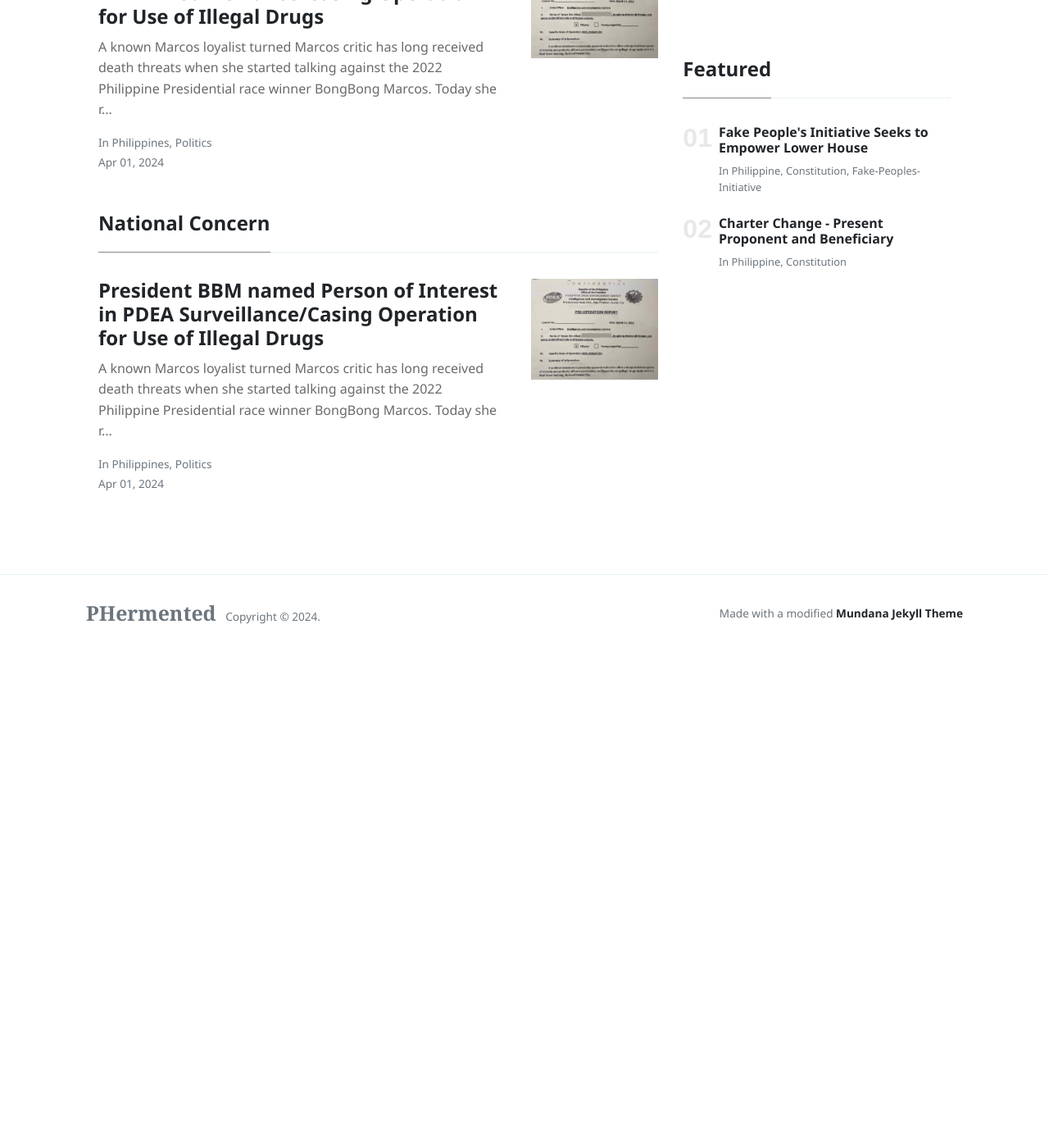
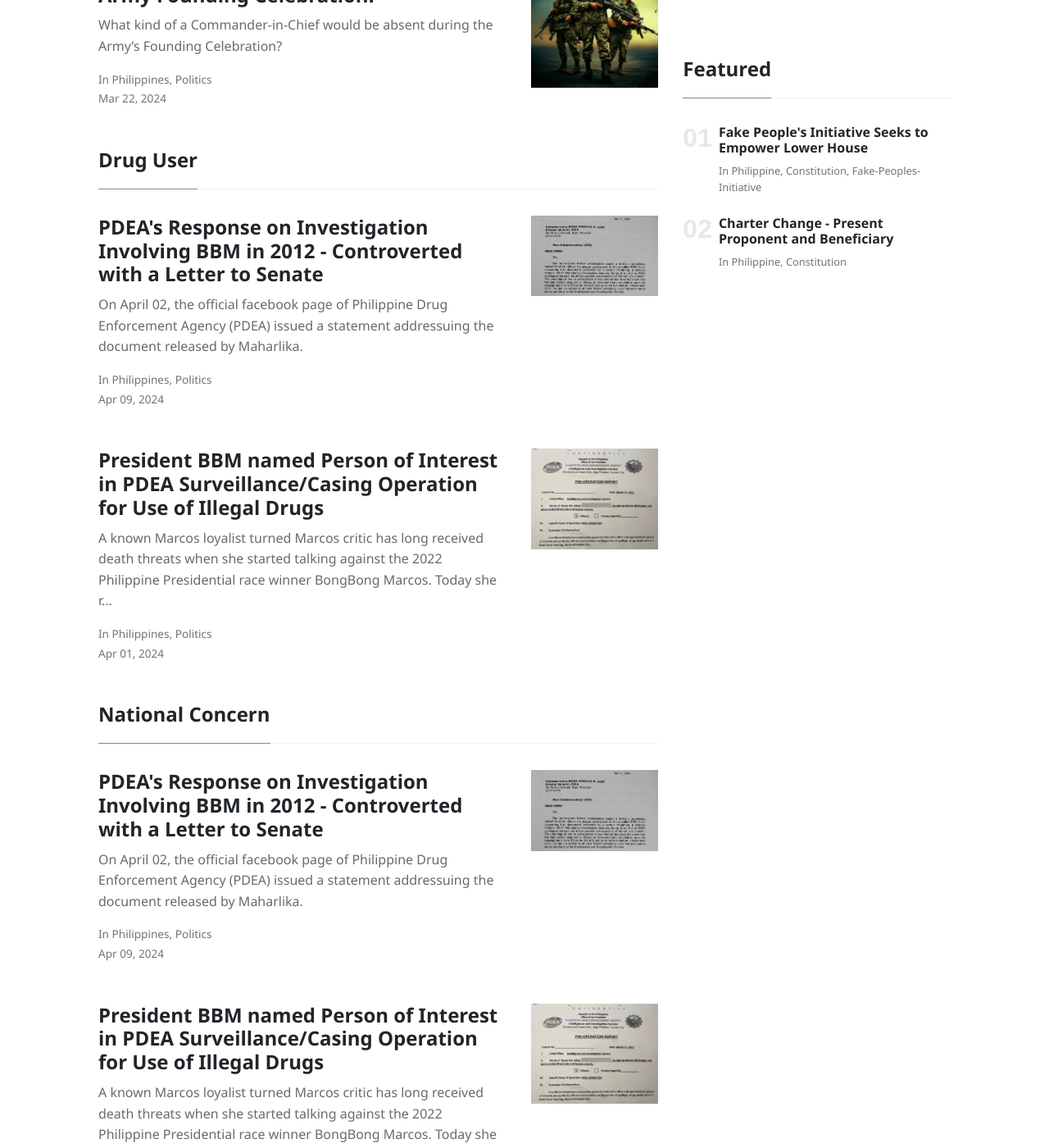
Before and after one commit to nilsinenomine/phermented, a Jekyll site: the page built from _pages/tags.html, in a window 1280 px wide and 1400 px high, scrolled down 7844 px. Shown: the whole window at 82% size. Built offline with Jekyll 4.4.1, drawn with Linux system fonts in a browser that asks for light colours; nearby versions of some CDN libraries; before the commit the page ends 8639 px from its top, so only the background shows below that; some of the changed text lies outside the part shown.

Commit message:
PDEA AI Response Absured and Controverted

```diff
--- /dev/null
+++ b/_posts/2024-04-09-pdea-ai-response-absurd-controverted.md
@@ -0,0 +1,38 @@
+---
+layout: post
+author: nil
+title: "PDEA's Response on Investigation Involving BBM in 2012 - Controverted with a Letter to Senate"
+category:
+- philippines
+- politics
+tags:
+- "BBM Resign"
+- "Drug User"
+- "National Concern"
+image: assets/images/document-authorship/letter-to-senate.jpg
+---
+
+On April 02, the official facebook page of Philippine Drug Enforcement Agency (PDEA) issued a statement addressuing the [document released by Maharlika.]({% post_url 2024-04-01-bbm-poi-narco-user-pdea %})
+
+Below is [PDEA's response][pdea-addresses-maharlika-released] through their page.
+
+![PDEA's Response][pdea-response]
+
+PDEA's response that it is AI generated is absurd and plain stupid. Any half-decent forger can create the kind of document that Maharlika released. One only needs to recall how Quiapo used to be home or source of more complicated document that Maharlika showed and released.
+
+It however lent weight to how vast the network is against those who are abusing power. They are ready to leak important information to certain individuals, in the name of righting wrongs and for justice. They even leaked that the response to allegations to BBM's drug use will utilize blaming or pointing to generative AI.
+
+So, how was it controverted? Read for yourselves.
+
+![Letter to Senate by Request Author][letter-to-senate-doc-author-01]
+
+![Letter to Senate by Request Author][letter-to-senate-doc-author-02]
+
+The author of the letter in effect challenges the PDEA to bring it into a formal investigation and inquiry. Will they respond to it as intended or will they play another absurd and stupid response?
+
+
+[pdea-response]: {{site.baseurl}}/assets/images/document-authorship/pdea-response.jpg
+[letter-to-senate-doc-author-01]: {{site.baseurl}}/assets/images/document-authorship/letter-to-senate-p1.jpg
+[letter-to-senate-doc-author-02]: {{site.baseurl}}/assets/images/document-authorship/letter-to-senate-p2.jpg
+[pdea-addresses-maharlika-released]: https://www.facebook.com/PhilippineDrugEnforcementAgency/posts/pfbid02udDHRopA3gA3AEKeBuYnD7wr755X1ik6qviN1on1YdkwLAZiqhdLCiwaUAD5RnZbl
+[letter-to-senate-investigation-pdea-2024]: https://www.facebook.com/boldyakann/posts/pfbid02XTGDUAApf1aG2SiREg4g1rxaQCkv2aL9HWrxopJ8sHB8XPvUV2BkEEDq3WRU9NaSl
--- a/assets/css/theme.css
+++ b/assets/css/theme.css
@@ -7,7 +7,7 @@ body {
 	padding-top:69.75px;
 }
 .site-content {
-	margin-top:30px;
+	margin-top:60px;
 	min-height:400px;
 }
 .remove-site-content-margin {
```
Also changed, not shown: assets/images/Screenshot_2024-03-23_213626_Politiko.jpeg, assets/images/document-authorship/letter-to-senate-p1.jpg (added), assets/images/document-authorship/letter-to-senate-p2.jpg (added), assets/images/document-authorship/letter-to-senate.jpg (added), assets/images/document-authorship/pdea-response.jpg (added), 1 other file.
